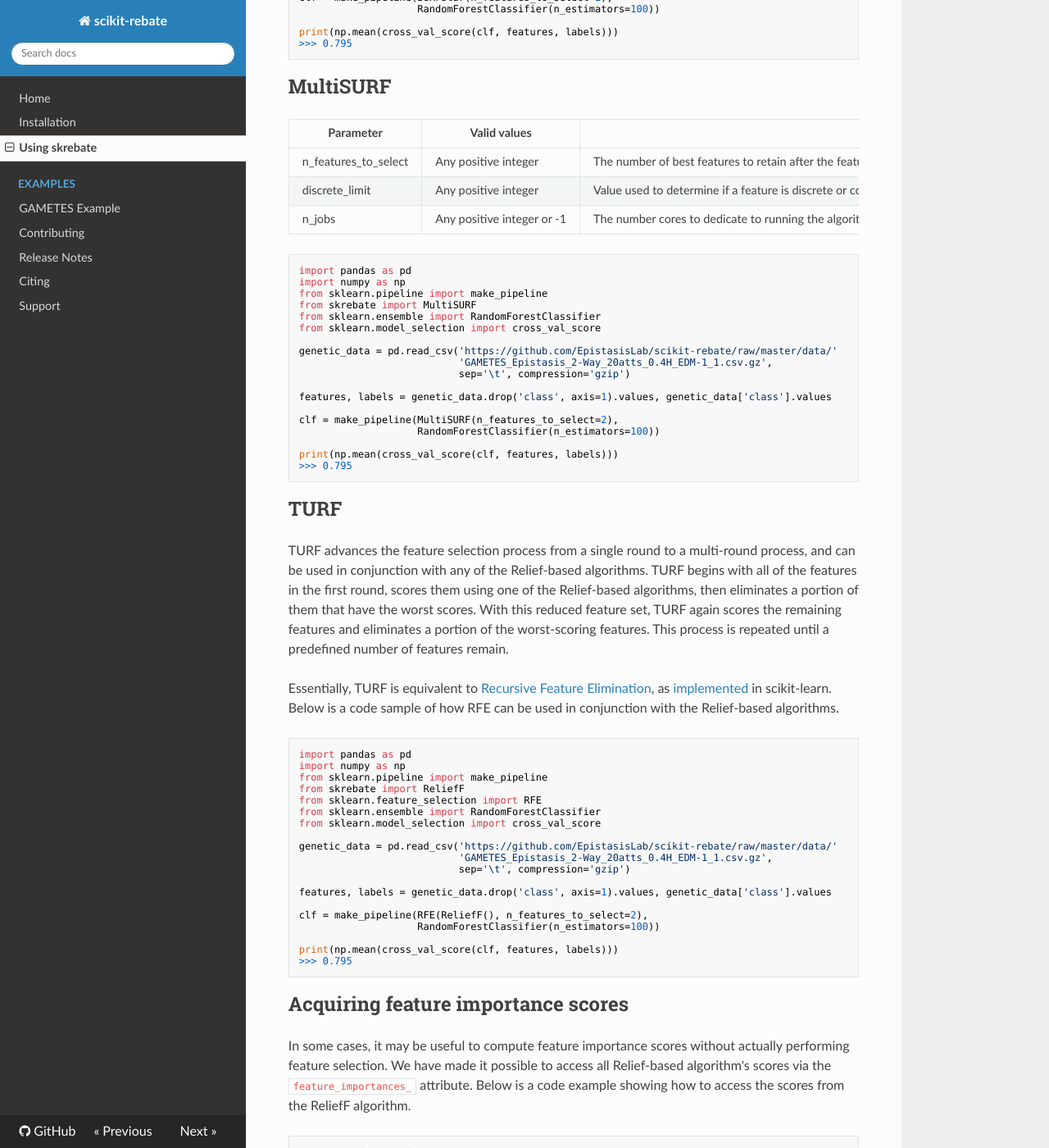
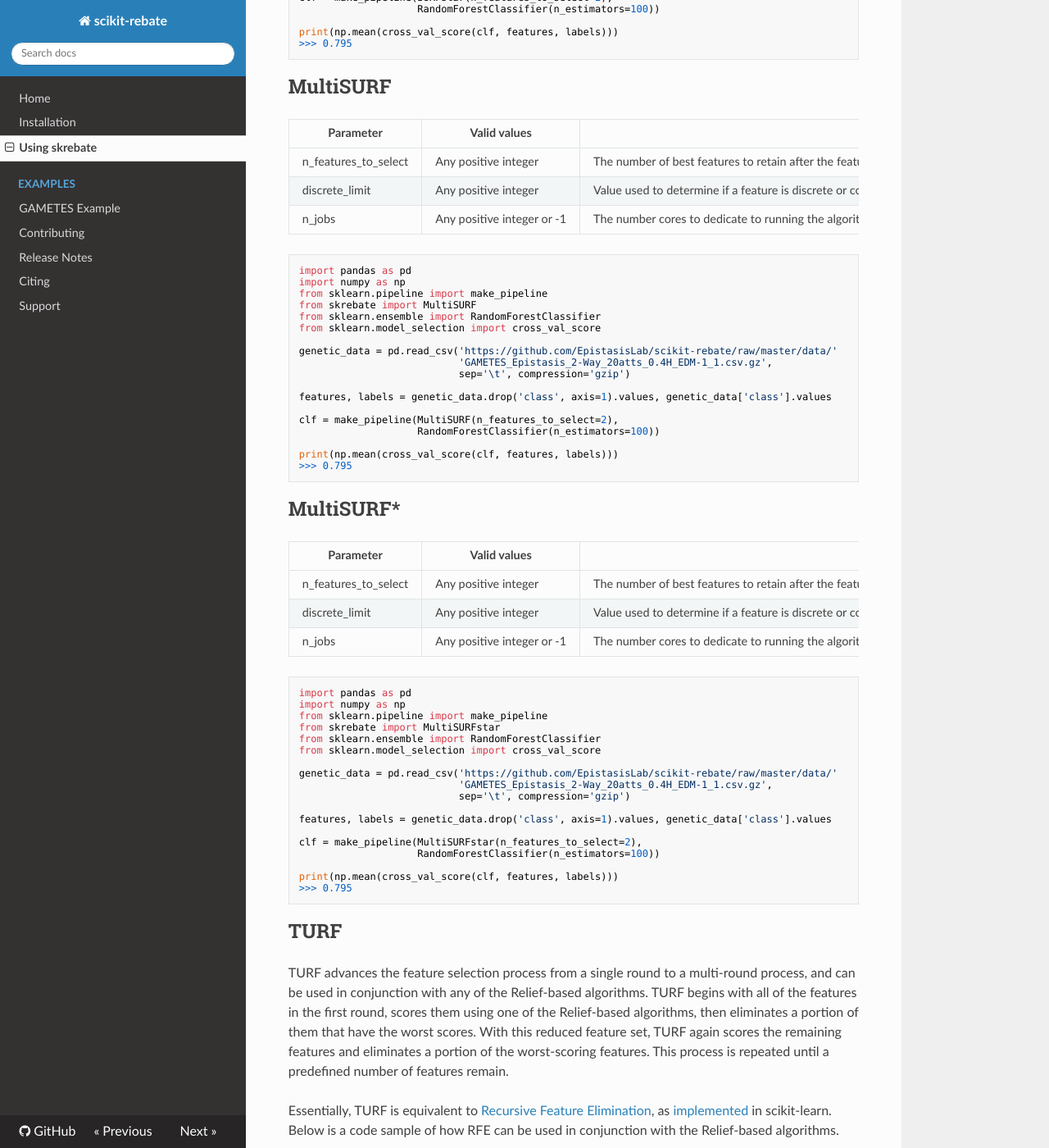
Before and after one commit to EpistasisLab/scikit-rebate, an MkDocs documentation site: the page built from docs_sources/using.md, in a window 1280 px wide and 1400 px high, scrolled down 1926 px. Shown: the whole window at 82% size. Built offline with MkDocs 1.6.1, drawn with Linux system fonts in a browser that asks for light colours; nearby versions of some CDN libraries; old or Windows-style settings are respelled for this version of MkDocs; some of the changed text lies outside the part shown.

Commit message:
Update docs with MultiSURF* and Python 2 multiprocessing support

````diff
--- a/docs/index.html
+++ b/docs/index.html
@@ -198,6 +198,6 @@
 </html>
 
 <!--
-MkDocs version : 0.16.2
-Build Date UTC : 2017-04-12 16:07:56
+MkDocs version : 0.16.3
+Build Date UTC : 2017-10-21 14:03:38
 -->
--- a/docs/js/theme.js
+++ b/docs/js/theme.js
@@ -71,7 +71,7 @@ $(function() {
         (bounds.bottom >= viewport.bottom)
       ) );
   };
-  if( !$('li.toctree-l1.current').isFullyWithinViewport() ) {
+  if( $('li.toctree-l1.current').length && !$('li.toctree-l1.current').isFullyWithinViewport() ) {
     $('.wy-nav-side')
       .scrollTop(
         $('li.toctree-l1.current').offset().top -
--- a/docs_sources/using.md
+++ b/docs_sources/using.md
@@ -30,7 +30,7 @@ ReliefF is the most basic of the Relief-based feature selection algorithms, and
 <tr>
 <td>n_jobs</td>
 <td>Any positive integer or -1</td>
-<td>The number cores to dedicate to running the algorithm in parallel with joblib. Set to -1 to use all available cores. Currently not supported in Python 2.</td>
+<td>The number cores to dedicate to running the algorithm in parallel with joblib. Set to -1 to use all available cores.</td>
 </tr>
 </table>
 
@@ -78,7 +78,7 @@ SURF, SURF*, and MultiSURF are all extensions to the ReliefF algorithm that auto
 <tr>
 <td>n_jobs</td>
 <td>Any positive integer or -1</td>
-<td>The number cores to dedicate to running the algorithm in parallel with joblib. Set to -1 to use all available cores. Currently not supported in Python 2.</td>
+<td>The number cores to dedicate to running the algorithm in parallel with joblib. Set to -1 to use all available cores.</td>
 </tr>
 </table>
 
@@ -124,7 +124,7 @@ print(np.mean(cross_val_score(clf, features, labels)))
 <tr>
 <td>n_jobs</td>
 <td>Any positive integer or -1</td>
-<td>The number cores to dedicate to running the algorithm in parallel with joblib. Set to -1 to use all available cores. Currently not supported in Python 2.</td>
+<td>The number cores to dedicate to running the algorithm in parallel with joblib. Set to -1 to use all available cores.</td>
 </tr>
 </table>
 
@@ -170,7 +170,7 @@ print(np.mean(cross_val_score(clf, features, labels)))
 <tr>
 <td>n_jobs</td>
 <td>Any positive integer or -1</td>
-<td>The number cores to dedicate to running the algorithm in parallel with joblib. Set to -1 to use all available cores. Currently not supported in Python 2.</td>
+<td>The number cores to dedicate to running the algorithm in parallel with joblib. Set to -1 to use all available cores.</td>
 </tr>
 </table>
 
@@ -189,6 +189,52 @@ genetic_data = pd.read_csv('https://github.com/EpistasisLab/scikit-rebate/raw/ma
 features, labels = genetic_data.drop('class', axis=1).values, genetic_data['class'].values
 
 clf = make_pipeline(MultiSURF(n_features_to_select=2),
+                    RandomForestClassifier(n_estimators=100))
+
+print(np.mean(cross_val_score(clf, features, labels)))
+>>> 0.795
+```
+
+## MultiSURF*
+
+<table>
+<tr>
+<th>Parameter</th>
+<th width="15%">Valid values</th>
+<th>Effect</th>
+</tr>
+<tr>
+<td>n_features_to_select</td>
+<td>Any positive integer</td>
+<td>The number of best features to retain after the feature selection process. The "best" features are the highest-scored features according to the MultiSURF* scoring process.</td>
+</tr>
+<tr>
+<td>discrete_limit</td>
+<td>Any positive integer</td>
+<td>Value used to determine if a feature is discrete or continuous. If the number of unique levels in a feature is > discrete_threshold, then it is considered continuous, or discrete otherwise.</td>
+</tr>
+<tr>
+<td>n_jobs</td>
+<td>Any positive integer or -1</td>
+<td>The number cores to dedicate to running the algorithm in parallel with joblib. Set to -1 to use all available cores.</td>
+</tr>
+</table>
+
+```python
+import pandas as pd
+import numpy as np
+from sklearn.pipeline import make_pipeline
+from skrebate import MultiSURFstar
+from sklearn.ensemble import RandomForestClassifier
+from sklearn.model_selection import cross_val_score
+
+genetic_data = pd.read_csv('https://github.com/EpistasisLab/scikit-rebate/raw/master/data/'
+                           'GAMETES_Epistasis_2-Way_20atts_0.4H_EDM-1_1.csv.gz',
+                           sep='\t', compression='gzip')
+
+features, labels = genetic_data.drop('class', axis=1).values, genetic_data['class'].values
+
+clf = make_pipeline(MultiSURFstar(n_features_to_select=2),
                     RandomForestClassifier(n_estimators=100))
 
 print(np.mean(cross_val_score(clf, features, labels)))
````
Also changed, not shown: docs/mkdocs/search_index.json (+10 -5 lines), docs/sitemap.xml (+8 -8 lines), docs/using/index.html (+51 -4 lines).
